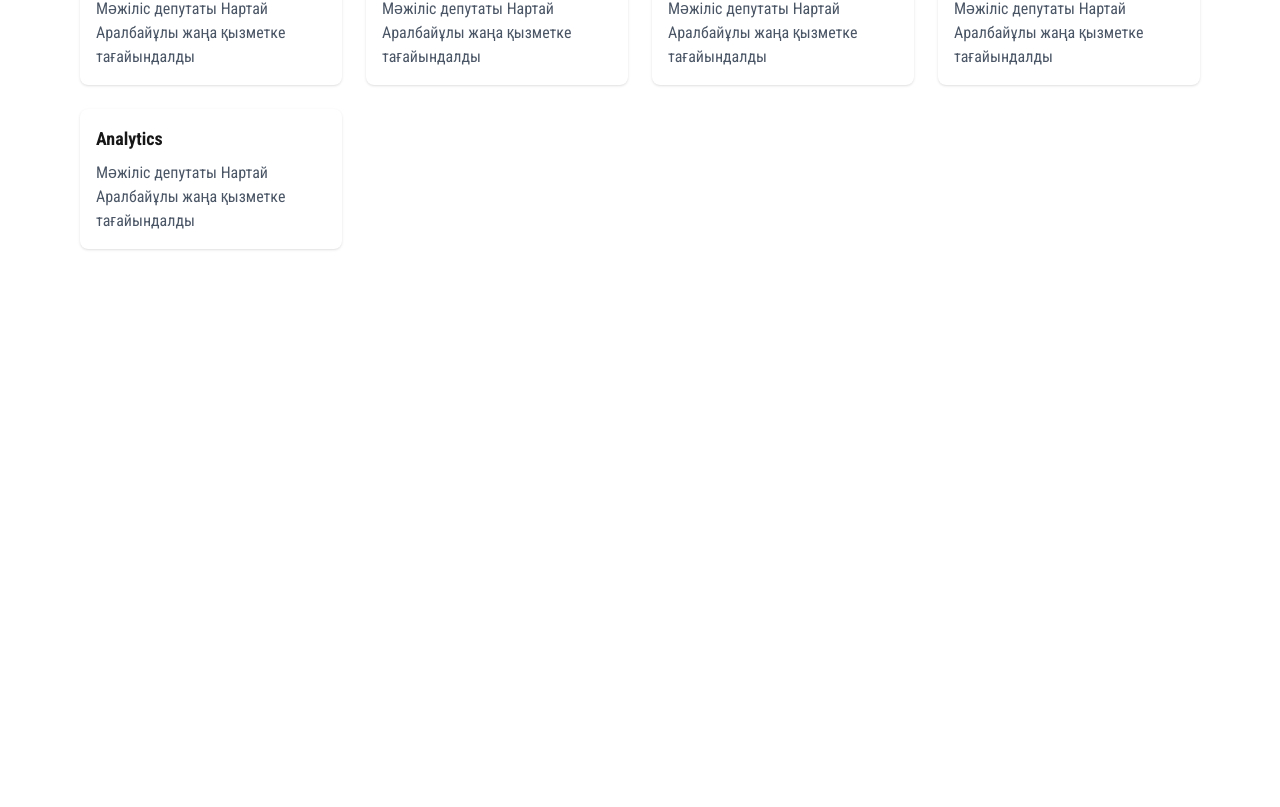
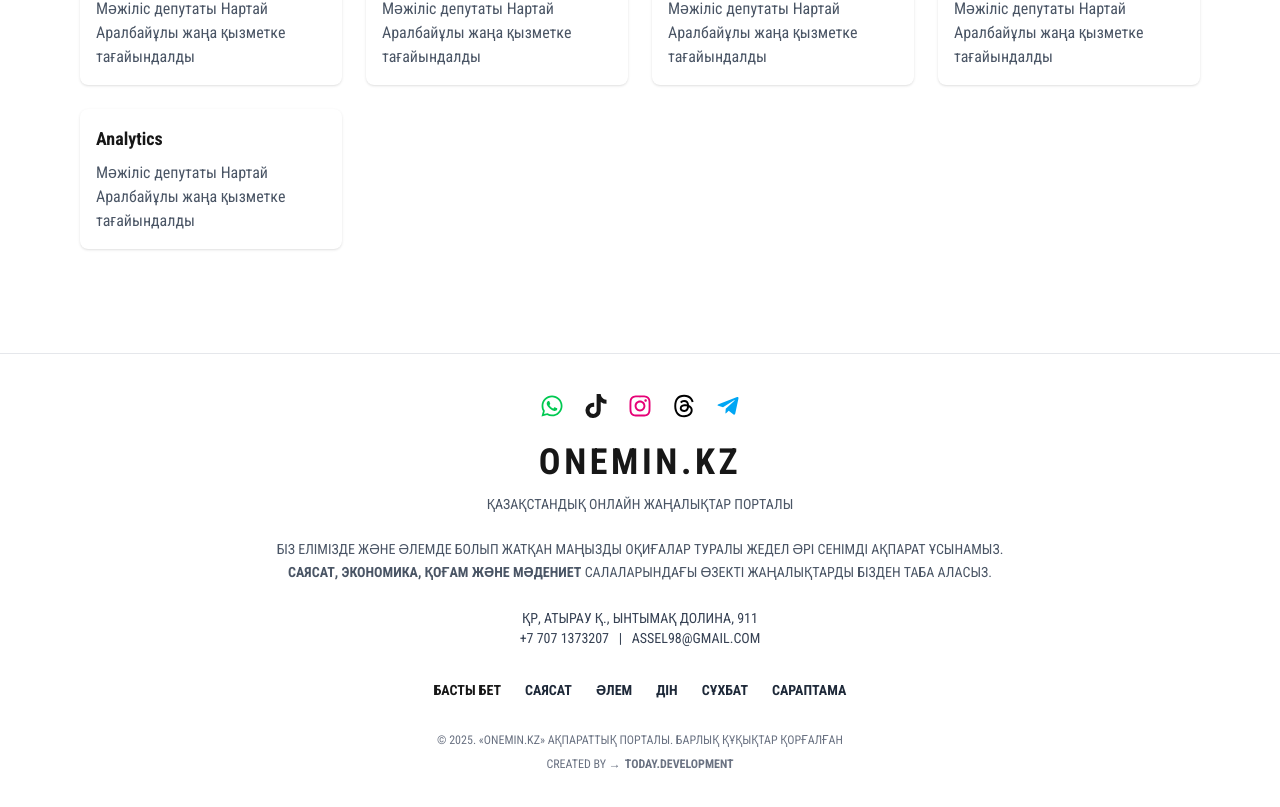
Before and after one commit to ba-mirza/onemin-nextjs-client, a Next.js app: page / in a window 1280 px wide. Shown: the part 543-1350 px from the top of the page. Before the commit the page ends 940 px from the top, so only its background shows below. Built offline with nearby package versions, Linux system fonts and the light colour scheme.

Commit message:
[style]:// improved styling footer

```diff
--- a/app/components/Footer.tsx
+++ b/app/components/Footer.tsx
@@ -1,28 +1,97 @@
-const footerLinks = [
-  { label: "Біз туралы", href: "#" },
-  { label: "Контактілер", href: "#" },
-  { label: "Жарнама", href: "#" },
-]
+import { FaWhatsapp, FaTiktok, FaInstagram, FaTelegramPlane } from "react-icons/fa";
+import { FaThreads } from "react-icons/fa6";
+
+type FooterLink = {
+  label: string;
+  href: string;
+  active?: boolean;
+};
+
+const footerLinks: FooterLink[] = [
+  { label: "БАСТЫ БЕТ", href: "#", active: true },
+  { label: "САЯСАТ", href: "#" },
+  { label: "ӘЛЕМ", href: "#" },
+  { label: "ДІН", href: "#" },
+  { label: "СҰХБАТ", href: "#" },
+  { label: "САРАПТАМА", href: "#" },
+];
 
 export default function Footer() {
   return (
-    <footer className="bg-primary text-white mt-10 py-6">
-      <div className="max-w-6xl mx-auto px-4 flex flex-col md:flex-row items-center justify-between">
-        <p className="text-sm">
-          © {new Date().getFullYear()} ONEMIN.KZ. Барлық құқықтар қорғалған.
-        </ p>
-        <nav className="flex space-x-4 mt-2 md:mt-0">
+    <footer className="bg-background text-foreground border-t border-gray-200 mt-16 py-10">
+      <div className="max-w-6xl mx-auto px-4 text-center flex flex-col items-center">
+
+
+        <div className="flex justify-center gap-5 mb-6 text-2xl">
+          <a href="#" className="text-green-500 hover:opacity-80 transition">
+            <FaWhatsapp />
+          </a>
+          <a href="#" className="text-foreground hover:opacity-70 transition">
+            <FaTiktok />
+          </a>
+          <a href="#" className="text-pink-600 hover:opacity-80 transition">
+            <FaInstagram />
+          </a>
+          <a href="#" className="text-black hover:opacity-80 transition">
+            <FaThreads />
+          </ a>
+          <a href="#" className="text-sky-500 hover:opacity-80 transition">
+            <FaTelegramPlane />
+          </ a>
+        </ div>
+
+
+        <h1 className="text-4xl font-extrabold tracking-widest mb-3">
+          ONEMIN.KZ
+        </h1>
+        <p className="text-sm font-medium text-gray-600 mb-6">
+          ҚАЗАҚСТАНДЫҚ ОНЛАЙН ЖАҢАЛЫҚТАР ПОРТАЛЫ
+        </p>
+
+
+        <p className="max-w-3xl mx-auto text-gray-600 text-sm leading-relaxed mb-6">
+          БІЗ ЕЛІМІЗДЕ ЖӘНЕ ӘЛЕМДЕ БОЛЫП ЖАТҚАН МАҢЫЗДЫ ОҚИҒАЛАР ТУРАЛЫ ЖЕДЕЛ ӘРІ
+          СЕНІМДІ АҚПАРАТ ҰСЫНАМЫЗ.{" "}
+          <span className="font-semibold text-foreground">
+            САЯСАТ, ЭКОНОМИКА, ҚОҒАМ ЖӘНЕ МӘДЕНИЕТ
+          </span>{" "}
+          САЛАЛАРЫНДАҒЫ ӨЗЕКТІ ЖАҢАЛЫҚТАРДЫ БІЗДЕН ТАБА АЛАСЫЗ.
+        </p>
+
+
+        <div className="text-gray-700 text-sm mb-8">
+          <p>ҚР, АТЫРАУ Қ., ЫНТЫМАҚ ДОЛИНА, 911</p>
+          <p>+7 707 1373207 &nbsp; | &nbsp; ASSEL98@GMAIL.COM</p>
+        </div>
+
+
+        <nav className="flex flex-wrap justify-center gap-6 mb-8 font-semibold text-sm">
           {footerLinks.map((link) => (
             <a
               key={link.label}
               href={link.href}
-              className="hover:text-gray-200 transition-colors text-sm"
+              className={`transition-colors ${
+                link.active
+                  ? "text-primary"
+                  : "text-gray-800 hover:text-primary"
+              }`}
             >
               {link.label}
-            </ a>
+            </a>
           ))}
-        </ nav>
-      </ div>
-    </ footer>
-  )
+        </nav>
+
+
+        <div className="text-xs text-gray-500">
+          © {new Date().getFullYear()}. «ONEMIN.KZ» АҚПАРАТТЫҚ ПОРТАЛЫ. БАРЛЫҚ
+          ҚҰҚЫҚТАР ҚОРҒАЛҒАН
+        </div>
+
+        <div className="mt-2 text-xs text-gray-500 flex justify-center items-center gap-1">
+          CREATED BY →{" "}
+          <span className="font-semibold">TODAY.DEVELOPMENT</span>
+        </div>
+      </div>
+    </footer>
+  );
 }
```
